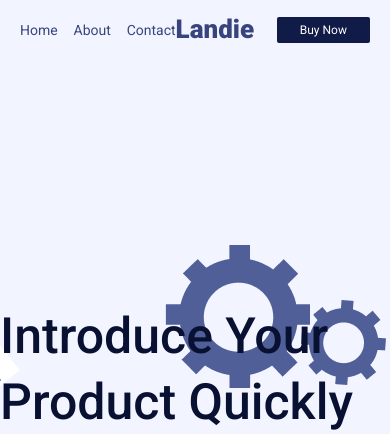
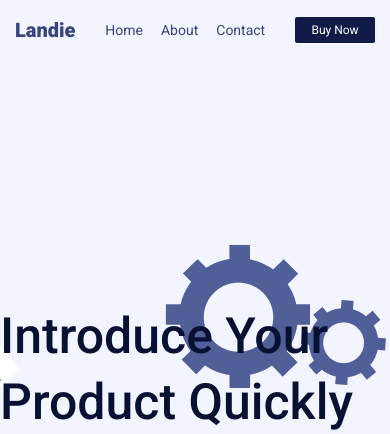
Before and after one commit to deehuynh/landie, a PHP site: page / in a window 390 px wide. Shown: the top 434 px of the page. Run offline with PHP 8.4, Linux system fonts and the light colour scheme.

Commit message:
finish responsive for header bar

```diff
--- a/styles/header.css
+++ b/styles/header.css
@@ -61,13 +61,69 @@
 @media (max-width: 768px) {
   .header__nav {
     width: 200px;
+    order: 2;
   }
 
   .header__button {
     width: 120px;
+    order: 3;
   }
 
   .header__logo {
+    order: 1;
     width: 130px;
   }
 }
+
+@media (max-width: 600px) {
+  .header__nav {
+    width: 170px;
+  }
+}
+
+@media (max-width: 520px) {
+  .header__nav {
+    width: 160px;
+  }
+
+  .header__logo {
+    width: 80px;
+  }
+
+  .header__button {
+    width: 80px;
+  }
+}
+
+@media (max-width: 425px) {
+  .header {
+    margin: 0 15px;
+  }
+
+  .header__logo {
+    width: auto;
+  }
+
+  .header__logo a {
+    font-size: 20px;
+  }
+}
+
+@media (max-width: 375px) {
+  .header__nav {
+    width: 150px;
+  }
+}
+
+@media (max-width: 350px) {
+  .header__logo a {
+    font-size: 19px;
+  }
+  .header__nav {
+    width: 140px;
+  }
+
+  .header__button {
+    width: 70px;
+  }
+}
```
